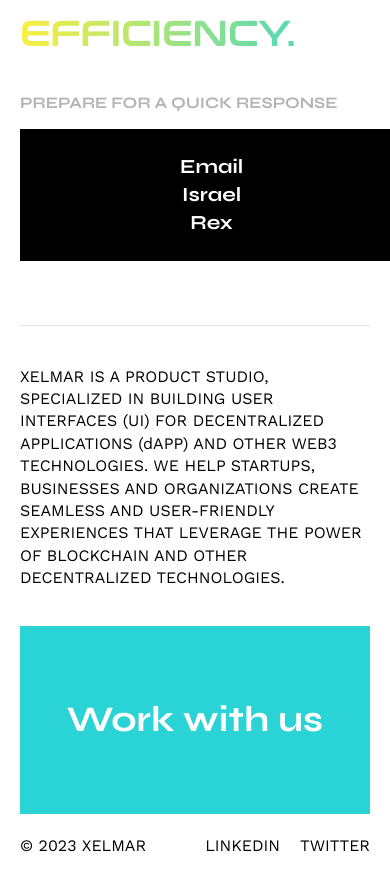
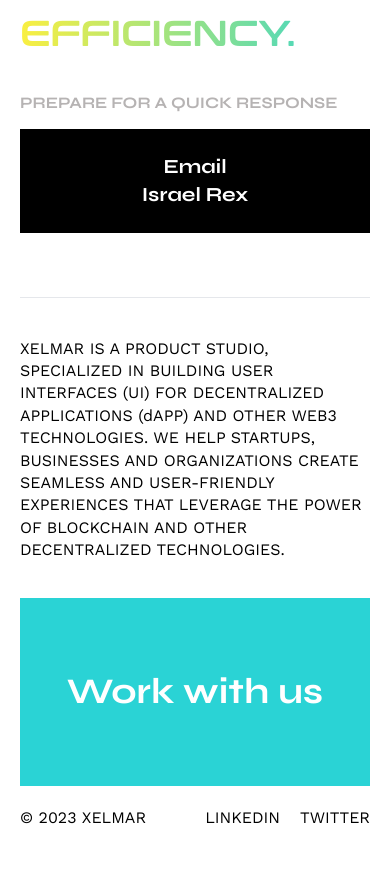
Before and after one commit to Xelmar-tech/V2-website, a Next.js app: page / in a window 390 px wide. Shown: the part 3820-4711 px from the top of the page. Built offline with nearby package versions, Linux system fonts and the light colour scheme.

Commit message:
Mobile Response

```diff
--- a/src/app/page.tsx
+++ b/src/app/page.tsx
@@ -7,7 +7,7 @@
   return (
 
       <main className="bg-white flex flex-col items-center px-5">
-        <head className="flex flex-col items-center justify-center py-48">
+        <head className="flex flex-col items-center justify-center md:py-48 py-24">
           <Image src="/image/Xelmar Logo.png" width={100} height={100} alt="Xelmar Logo"/>
           <div>
             <div className="font-conthrax text-center text-[2.5rem] md:text-7xl leading-[3.7rem] md:leading-[5.3rem] pt-16 pb-6">
@@ -102,7 +102,7 @@
               <div className="flex flex-col gap-3.5 justify-start">
                   <h3 className="font-syne text-base font-bold text-[#B6B3B3]">PREPARE FOR A QUICK RESPONSE</h3>
                   <a href="mailto:israel06.rex@gmail.com">
-                    <button className="bg-black text-white font-bold py-6 px-40 text-xl font-syne text-center">
+                    <button className="bg-black text-white font-bold py-6 md:px-36 px-28 text-xl font-syne text-center">
                       Email Israel Rex
                     </button>
                   </a>
```
